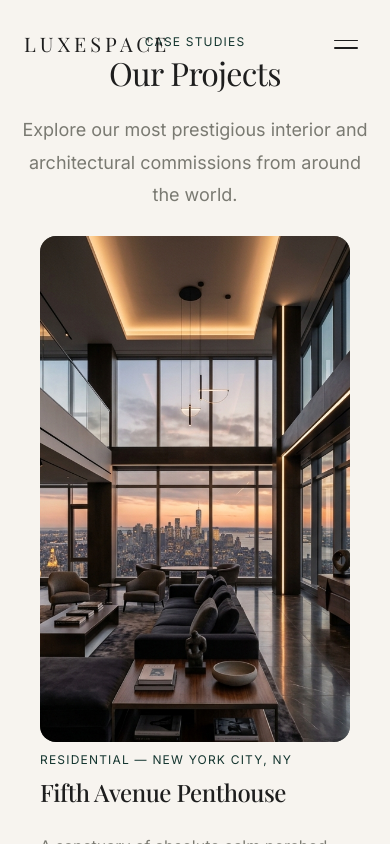
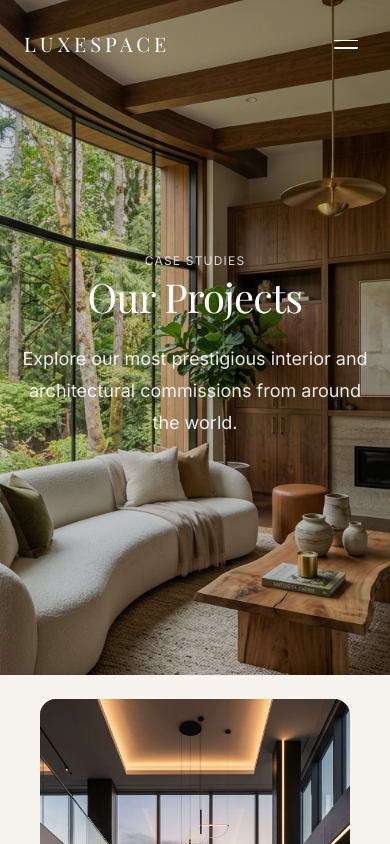
Before and after one commit to kirxadev/LUXESPACE, a Next.js app: page /projects in a window 390 px wide. Shown: the top 844 px of the page. Built offline with nearby package versions, Linux system fonts and the light colour scheme; a web font is replaced by a local one.

Commit message:
implement core studio services, portfolio, and layout components with GSAP animations

```diff
--- a/app/portfolio/[slug]/page.js
+++ b/app/portfolio/[slug]/page.js
@@ -268,7 +268,7 @@ export default function ProjectDetailsPage({ params }) {
              <div className="hidden md:block absolute top-[23px] left-0 right-0 h-[1px] bg-border/50 z-0" />
              {PROJECT_DATA.timeline.map((item, i) => (
                 <div key={i} className="flex flex-col items-center text-center gap-4 relative z-10 mb-8 md:mb-0 gsap-reveal">
-                  <div className="w-12 h-12 rounded-full bg-background border border-primary text-primary flex items-center justify-center font-serif text-small">
+                  <div className="w-[48px] h-[48px] rounded-full bg-background border border-primary text-primary flex items-center justify-center font-serif text-small">
                     0{i+1}
                   </div>
                   <div>
--- a/app/projects/page.js
+++ b/app/projects/page.js
@@ -83,14 +83,24 @@ export default function ProjectsIndexPage() {
   }, { scope: containerRef });
 
   return (
-    <main ref={containerRef} className="bg-background min-h-screen pt-32 pb-section">
+    <main ref={containerRef} className="bg-background min-h-screen pb-section">
 
-      {/* Header */}
-      <section className="px-container mb-24 text-center">
-        <div className="max-w-4xl mx-auto gsap-reveal">
-          <span className="text-caption text-primary uppercase tracking-widest mb-4 block">Case Studies</span>
-          <h1 className="text-display-md font-serif mb-6">Our Projects</h1>
-          <p className="text-body-lg text-muted-foreground">
+      {/* 1. Hero Banner */}
+      <section className="relative h-[80svh] w-full overflow-hidden flex items-center justify-center mb-24">
+        <div className="absolute inset-0 w-full h-[120%] -top-[10%] will-change-transform z-0">
+          <LuxuryImage
+            src="/images/portfolio-res-1.png"
+            alt="Our Projects"
+            className="w-full h-full object-cover gsap-parallax absolute inset-0"
+            wrapperClassName="w-full h-full"
+            overlay={true}
+            priority
+          />
+        </div>
+        <div className="relative z-10 text-center px-container mt-16 max-w-4xl mx-auto">
+          <span className="text-caption text-white/80 uppercase tracking-widest mb-4 block gsap-reveal">Case Studies</span>
+          <h1 className="text-display-lg text-white font-serif mb-6 gsap-reveal">Our Projects</h1>
+          <p className="text-body-lg text-white/90 gsap-reveal">
             Explore our most prestigious interior and architectural commissions from around the world.
           </p>
         </div>
--- a/app/services/page.js
+++ b/app/services/page.js
@@ -262,7 +262,7 @@ export default function ServicesPage() {
                 {/* Connecting Line (Desktop) */}
                 {i < 3 && <div className="hidden lg:block absolute top-6 left-12 right-0 h-[1px] bg-border/50" />}
 
-                <div className="w-12 h-12 rounded-full bg-background border border-border flex items-center justify-center text-small font-serif text-primary relative z-10">
+                <div className="w-[48px] h-[48px] rounded-full bg-background border border-border flex items-center justify-center text-small font-serif text-primary relative z-10">
                   {step.num}
                 </div>
                 <h4 className="text-h5 font-serif mt-2">{step.title}</h4>
--- a/components/common/icon.js
+++ b/components/common/icon.js
@@ -11,10 +11,10 @@ const Icon = React.forwardRef(({
   if (!LucideIcon) return null;
 
   const sizeClasses = {
-    sm: "w-4 h-4",
-    default: "w-6 h-6",
-    md: "w-8 h-8",
-    lg: "w-12 h-12",
+    sm: "w-[16px] h-[16px]",
+    default: "w-[24px] h-[24px]",
+    md: "w-[32px] h-[32px]",
+    lg: "w-[48px] h-[48px]",
   };
 
   const hoverClasses = {
--- a/components/layout/Footer.js
+++ b/components/layout/Footer.js
@@ -74,11 +74,11 @@ export default function Footer() {
                 <a href="mailto:hello@luxespace.com" className="hover:text-heading transition-colors">hello@luxespace.com</a>
               </li>
               <li>
-                <a href="tel:+12125550198" className="hover:text-heading transition-colors">+1 (212) 555-0198</a>
+                <a href="tel:+10000000000" className="hover:text-heading transition-colors">+1 (000) 000-0000</a>
               </li>
               <li className="leading-relaxed">
-                125 Luxury Avenue, Suite 400<br />
-                New York, NY 10022
+                123 Dummy Street, Suite 000<br />
+                Placeholder City, ST 00000
               </li>
               <li className="mt-2 opacity-70">
                 Mon - Fri: 9:00 AM - 6:00 PM
--- a/components/layout/Navbar.js
+++ b/components/layout/Navbar.js
@@ -28,7 +28,7 @@ export default function Navbar() {
   const mobileTl = useRef(null);
 
   // Only use light (white) text on pages that have a dark hero image behind the navbar
-  const darkHeroPages = ["/about", "/services", "/portfolio", "/contact"];
+  const darkHeroPages = ["/about", "/services", "/portfolio", "/contact", "/projects"];
   const hasDarkHero = darkHeroPages.includes(pathname);
   const useLightText = hasDarkHero && !isScrolled;
 
--- a/components/sections/Hero.js
+++ b/components/sections/Hero.js
@@ -183,7 +183,7 @@ export default function Hero() {
 
           <p
             ref={ctaRef}
-            className="text-white/90 md:text-[#14352F]/80 text-[20px] leading-relaxed font-sans font-light mt-[90px] opacity-0"
+            className="hidden md:block text-white/90 md:text-[#14352F]/80 text-[20px] leading-relaxed font-sans font-light mt-[90px] opacity-0"
           >
             At LuxeSpace Interiors, we create exquisite interiors that blend
             sophistication with comfort, tailored to reflect your unique
--- a/components/sections/HomeContent.js
+++ b/components/sections/HomeContent.js
@@ -196,7 +196,7 @@ export default function HomeContent() {
               { icon: Hammer, title: "Premium Craftsmanship", desc: "Flawless execution in every detail." }
             ].map((value, i) => (
               <div key={i} className="flex flex-col items-center text-center gap-4 gsap-phil-item">
-                <div className="w-12 h-12 rounded-full bg-surface flex items-center justify-center text-primary mb-2">
+                <div className="w-[48px] h-[48px] rounded-full bg-surface flex items-center justify-center text-primary mb-2">
                   <Icon icon={value.icon} size="md" />
                 </div>
                 <h3 className="text-h6 font-serif text-heading">{value.title}</h3>
@@ -324,7 +324,7 @@ export default function HomeContent() {
             ].map((service, i) => (
               <div key={i} className="group flex flex-col items-center text-center p-10 bg-background border border-border/30 rounded-2xl shadow-sm hover:shadow-[0_20px_40px_-15px_rgba(0,0,0,0.05)] hover:border-primary/20 transition-all duration-500 ease-out hover:-translate-y-2 gsap-reveal">
 
-                <div className="w-14 h-14 rounded-full bg-surface/60 flex items-center justify-center text-primary mb-6 transition-transform duration-500 group-hover:scale-110">
+                <div className="w-[56px] h-[56px] rounded-full bg-surface/60 flex items-center justify-center text-primary mb-6 transition-transform duration-500 group-hover:scale-110">
                   <Icon icon={service.icon} size="md" />
                 </div>
 
@@ -366,7 +366,7 @@ export default function HomeContent() {
               <div key={`t-${i}`} className="testimonial-card w-[320px] sm:w-[400px] md:w-[450px] shrink-0 mx-4 p-8 md:p-10 bg-background border border-border/30 rounded-2xl shadow-sm hover:shadow-xl hover:border-primary/20 hover:-translate-y-2 transition-all duration-500 ease-out group cursor-default flex flex-col">
 
                 <div className="flex items-center gap-4 mb-6">
-                  <div className="w-12 h-12 rounded-full bg-surface overflow-hidden shrink-0 border border-border/50">
+                  <div className="w-[48px] h-[48px] rounded-full bg-surface overflow-hidden shrink-0 border border-border/50">
                      <div className="w-full h-full bg-border/30"></div>
                   </div>
                   <div>
--- a/components/ui/before-after.js
+++ b/components/ui/before-after.js
@@ -84,7 +84,7 @@ export function BeforeAfterSlider({ beforeImage, afterImage, beforeLabel = "Befo
         className="absolute top-0 bottom-0 w-1 bg-white cursor-ew-resize shadow-[0_0_15px_rgba(0,0,0,0.5)]"
         style={{ left: `${sliderPosition}%`, transform: 'translateX(-50%)' }}
       >
-        <div className="absolute top-1/2 left-1/2 -translate-x-1/2 -translate-y-1/2 w-12 h-12 bg-white rounded-full flex items-center justify-center shadow-lg transition-transform group-hover:scale-110">
+        <div className="absolute top-1/2 left-1/2 -translate-x-1/2 -translate-y-1/2 w-[48px] h-[48px] bg-white rounded-full flex items-center justify-center shadow-lg transition-transform group-hover:scale-110">
           <Icon icon={ArrowLeftRight} size="sm" className="text-foreground" />
         </div>
       </div>
--- a/components/ui/card.js
+++ b/components/ui/card.js
@@ -54,7 +54,7 @@ function ServiceCard({ icon, title, description, className }) {
   return (
     <Card className={cn("bg-surface border-transparent transition-all duration-300 hover:shadow-floating hover:-translate-y-1", className)}>
       <CardHeader>
-        <div className="mb-4 inline-flex h-12 w-12 items-center justify-center rounded-full bg-secondary text-primary">
+        <div className="mb-4 inline-flex h-[48px] w-[48px] items-center justify-center rounded-full bg-secondary text-primary">
           <Icon icon={icon} size="default" />
         </div>
         <CardTitle>{title}</CardTitle>
```
